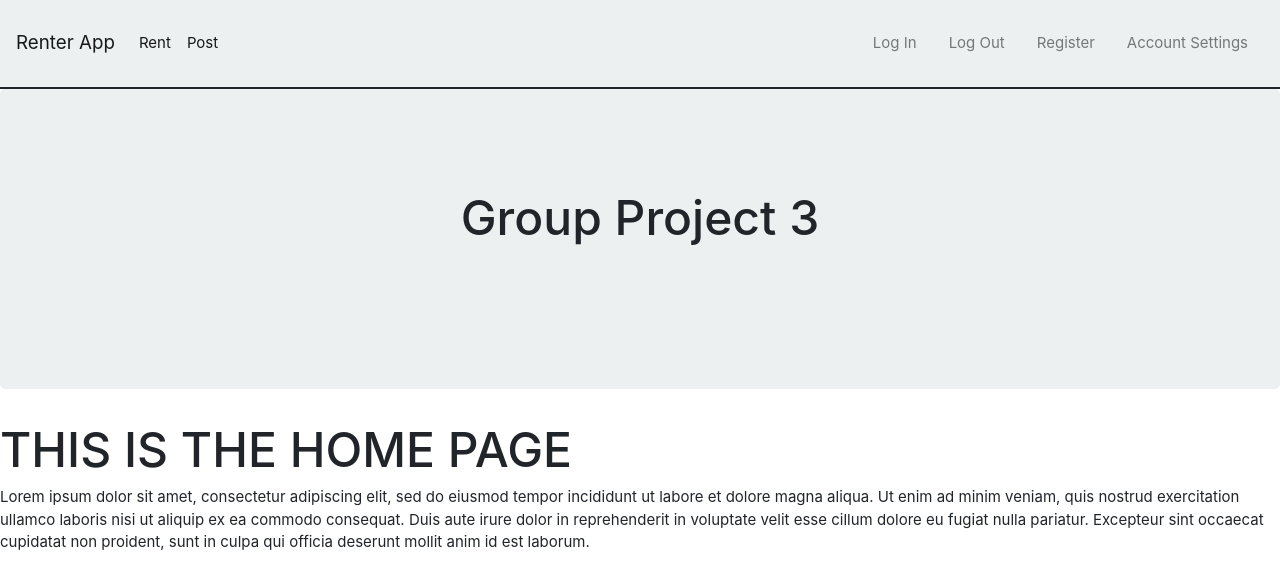
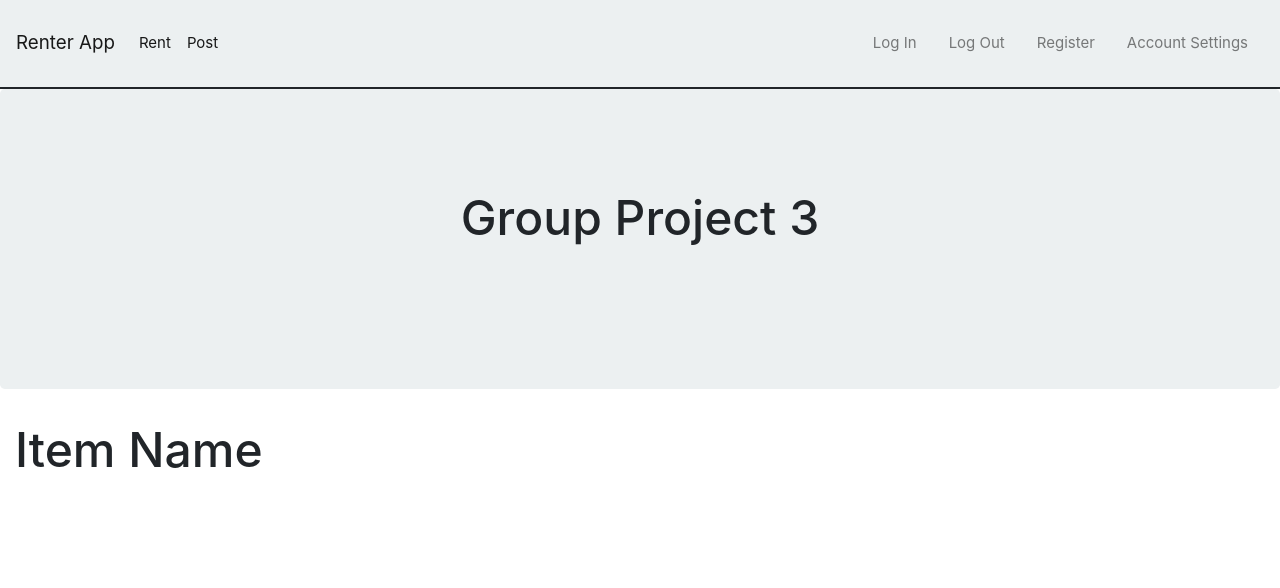
Before and after one commit to group-project-3/renter-app, a React (Create React App) app in the folder client/: page / in a window 1280 px wide. Shown: the top 588 px of the page. Built offline with nearby package versions, Linux system fonts and the light colour scheme.

Commit message:
Card setup
Tseting card setup

```diff
--- a/client/public/index.html
+++ b/client/public/index.html
@@ -12,6 +12,7 @@
     -->
   <link rel="manifest" href="%PUBLIC_URL%/manifest.json" />
   <link rel="stylesheet" href="https://cdnjs.cloudflare.com/ajax/libs/bootswatch/4.0.0/flatly/bootstrap.min.css" />
+
 
   <!--
       Notice the use of %PUBLIC_URL% in the tags above.
@@ -38,6 +39,7 @@
       To begin the development, run `npm start` or `yarn start`.
       To create a production bundle, use `npm run build` or `yarn build`.
     -->
+  <script src="https://cdnjs.cloudflare.com/ajax/libs/popper.js/1.14.7/umd/popper.min.js"></script>
 </body>
 
 </html>
--- /dev/null
+++ b/client/src/components/Card/Card.js
@@ -0,0 +1,19 @@
+import React from "react";
+import "./style.css";
+
+
+function Card() {
+    return (
+        <div className="card">
+            <img src="..." class="card-img-top" alt="..."></img>
+                <div className="card-body">
+                    <h5 className="card-title">Card title</h5>
+                    <p className="card-text">Some quick example text to build on the card title and make up the bulk of the card's content.</p>
+                    <a href="#" className="btn btn-primary">Rent Clubs</a>
+                </div>
+        </div>
+
+            );
+}
+
+export default Card;
--- a/client/src/pages/Home/Home.js
+++ b/client/src/pages/Home/Home.js
@@ -1,13 +1,46 @@
-import React from "react";
+import React, { Component } from "react";
+import "../../components/Card/Card.js";
+import { Container, Row, Col} from "../../components/Grid/Grid.js"
 
-export default function Home() {
-    return (
-      <div>
-          <h1>THIS IS THE HOME PAGE</h1>
-           Lorem ipsum dolor sit amet, consectetur adipiscing elit, sed do eiusmod tempor incididunt ut labore et dolore magna aliqua.
-        Ut enim ad minim veniam, quis nostrud exercitation ullamco laboris nisi ut aliquip ex ea commodo consequat.
-        Duis aute irure dolor in reprehenderit in voluptate velit esse cillum dolore eu fugiat nulla pariatur.
-        Excepteur sint occaecat cupidatat non proident, sunt in culpa qui officia deserunt mollit anim id est laborum.
-      </div>
-    );
+// export default function Home() {
+//     return (
+//       <div>
+//           <h1>THIS IS THE HOME PAGE</h1>
+//            Lorem ipsum dolor sit amet, consectetur adipiscing elit, sed do eiusmod tempor incididunt ut labore et dolore magna aliqua.
+//         Ut enim ad minim veniam, quis nostrud exercitation ullamco laboris nisi ut aliquip ex ea commodo consequat.
+//         Duis aute irure dolor in reprehenderit in voluptate velit esse cillum dolore eu fugiat nulla pariatur.
+//         Excepteur sint occaecat cupidatat non proident, sunt in culpa qui officia deserunt mollit anim id est laborum.
+//       </div>
+//     );
+//   }
+class Card extends Component {
+  // state = {
+  //   item_name: "",
+  //   url: "",
+  //   location_id: {},
+  //   owner_id: {
+  //     type: Schema.Types.ObjectId,
+  //     ref: "User"
+  //   },
+  //   price: { type: Number },
+  //   available: { type: Boolean }
+  // };
+  render() {
+      return (
+          <div>
+              <Container fluid>
+                  <Row>
+                      <Col size="md-3">
+                          <h1>Item Name</h1>
+                          <br></br>
+                      </Col>
+                  </Row>
+              </Container>
+          </div>
+      )
   }
+
+}
+
+
+export default Card;
```
Also changed, not shown: client/src/components/Card/style.css (added).
